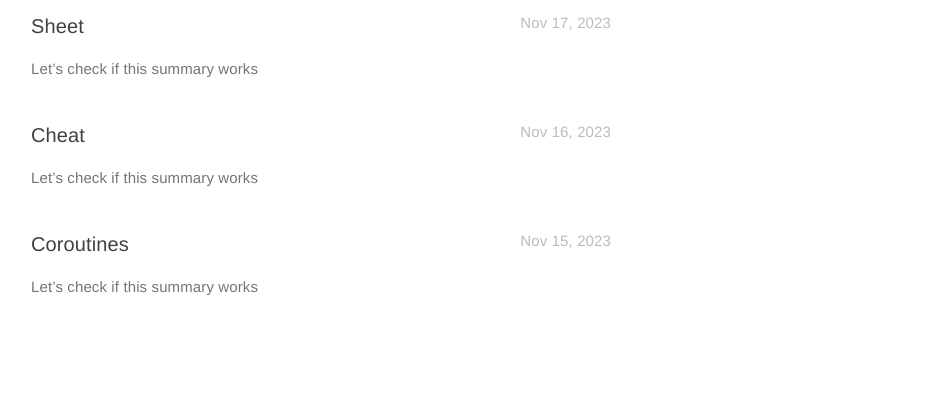
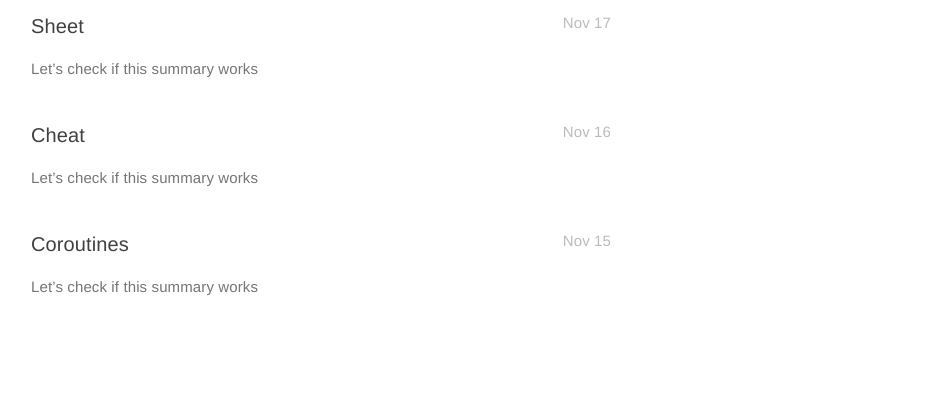
Before and after one commit to nikolajakshic/nikolajakshic.github.io, a plain HTML site: page index.html in a window 1280 px wide. Shown: the part 241-634 px from the top of the page, without its empty margins (319-1271 px from the left). Drawn offline with Linux system fonts and the light colour scheme.

Commit message:
modified

```diff
--- a/index.html
+++ b/index.html
@@ -66,7 +66,7 @@
           <div>
             <h1 class="title"><a href='/posts/sheet/'>Sheet</a></h1>
             <div class ="date">
-                <time datetime="2023-11-17 00:00:00 &#43;0000 UTC">Nov 17, 2023</time>
+                <time datetime="2023-11-17 00:00:00 &#43;0000 UTC">Nov 17</time>
             </div>
           </div>
 
@@ -82,7 +82,7 @@
           <div>
             <h1 class="title"><a href='/posts/cheat/'>Cheat</a></h1>
             <div class ="date">
-                <time datetime="2023-11-16 00:00:00 &#43;0000 UTC">Nov 16, 2023</time>
+                <time datetime="2023-11-16 00:00:00 &#43;0000 UTC">Nov 16</time>
             </div>
           </div>
 
@@ -98,7 +98,7 @@
           <div>
             <h1 class="title"><a href='/posts/coroutines/'>Coroutines</a></h1>
             <div class ="date">
-                <time datetime="2023-11-15 00:00:00 &#43;0000 UTC">Nov 15, 2023</time>
+                <time datetime="2023-11-15 00:00:00 &#43;0000 UTC">Nov 15</time>
             </div>
           </div>
 
```
